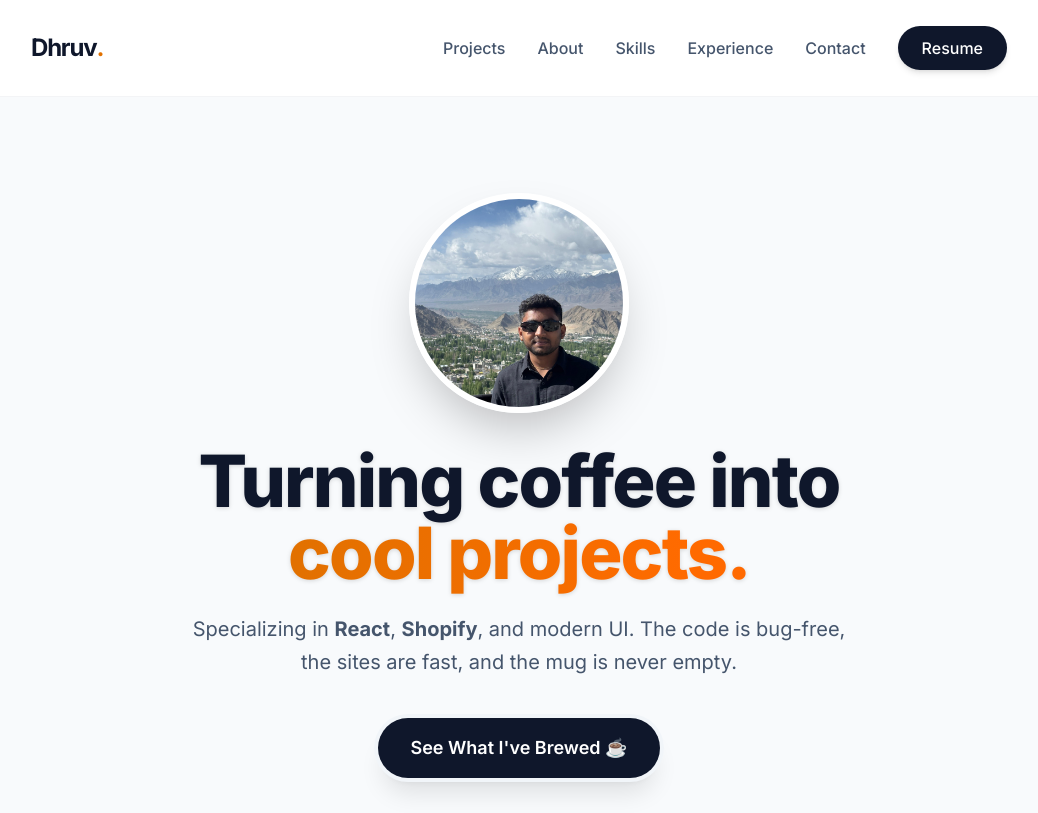
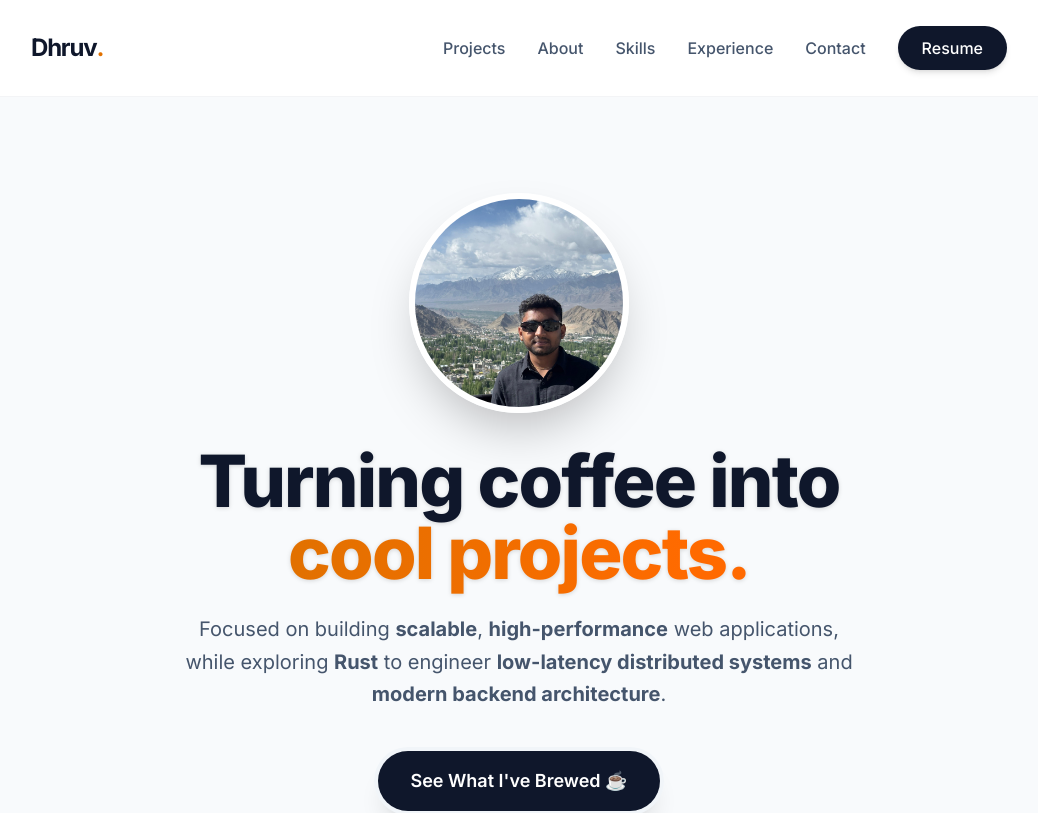
Before and after one commit to Dhruv-mavani/my-portfolio, a Next.js app: page / in a window 1280 px wide. Shown: the top 813 px of the page, without its empty margins (121-1159 px from the left). Built offline with nearby package versions, Linux system fonts and the light colour scheme.

Commit message:
Updated bio to include Rust and Distributed Systems

```diff
--- a/app/page.tsx
+++ b/app/page.tsx
@@ -85,8 +85,7 @@ export default function Home() {
           </h1>
 
           <p className="text-xl text-slate-600 max-w-2xl mx-auto leading-relaxed">
-            Specializing in <strong>React</strong>, <strong>Shopify</strong>, and modern UI.
-            The code is bug-free, the sites are fast, and the mug is never empty.
+            Focused on building <strong>scalable</strong>, <strong>high-performance</strong> web applications, while exploring <strong>Rust</strong> to engineer <strong>low-latency distributed systems</strong> and <strong>modern backend architecture</strong>.
           </p>
 
           <div className="mt-10 flex justify-center">
```
